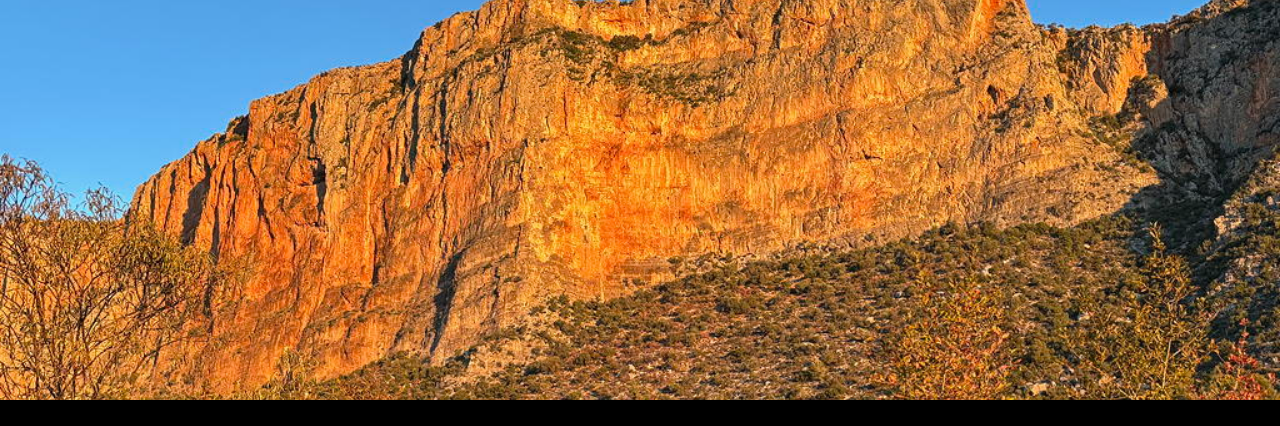
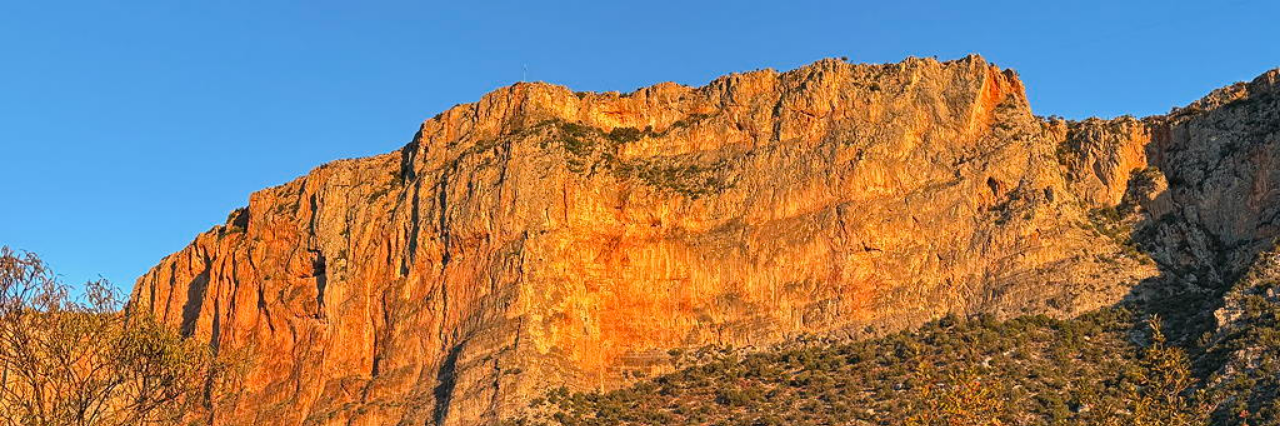
Before and after one commit to rruzitschka/rruzitschka.github.io, a plain HTML site: page index.html in a window 1280 px wide. Shown: the top 426 px of the page. Drawn offline with Linux system fonts and the light colour scheme.

Commit message:
Update index.html

```diff
--- a/index.html
+++ b/index.html
@@ -20,7 +20,7 @@
     }
     header img {
       width: 100%;
-      max-height: 400px;
+      max-height: 600px;
       object-fit: cover;
     }
     main {
```
